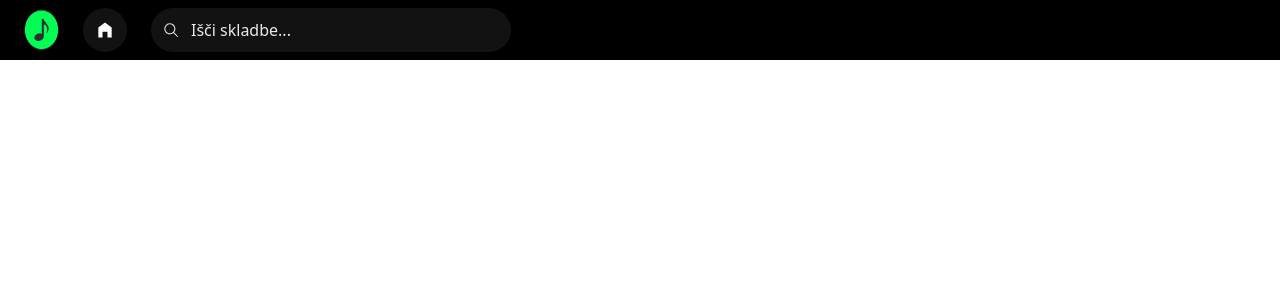
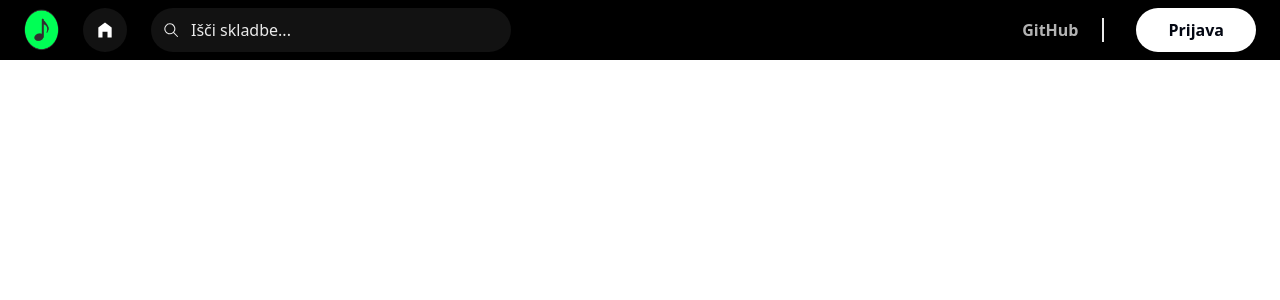
Before and after one commit to janaccc/zvokify-v2, a Next.js app: page / in a window 1280 px wide. Shown: the top 300 px of the page. Built offline with nearby package versions, Linux system fonts and the light colour scheme.

Commit message:
navbar component

```diff
--- a/app/page.tsx
+++ b/app/page.tsx
@@ -2,22 +2,12 @@ import Image from "next/image";
 import Link from "next/link";
 import { GoSearch } from "react-icons/go";
 import { MdHomeFilled } from "react-icons/md";
+import Navbar from "@/components/Navbar"
 
 export default function Home() {
   return (
     <div className="min-h-screen">
-      <nav className="h-15 flex justify-between items-center px-6 fixed top-0 left-0 w-full bg-black z-100">
-        <div className="flex gap-6 items-center">
-          <Image src="/images/zvokifylogo.png" alt="logo" width={35} height={35}/>
-          <Link href="/" className="bg-background w-11 h-11 grid place-items-center text-white rounded-full">
-          <MdHomeFilled size={20}/>
-          </Link>
-            <div className="bg-background flex items-center h-11 w-90 px-3 gap-3 text-primary-text rounded-full">
-              <GoSearch className="text-primary-text shrink-0"/>
-              <input className="height-full w-full outline-none placeholder:text-primary-text" type="text" placeholder="Išči skladbe..."/>
-            </div>
-        </div>
-      </nav>
+        <Navbar/>
     </div>
   );
 }
--- /dev/null
+++ b/components/Navbar.tsx
@@ -0,0 +1,31 @@
+import Image from "next/image";
+import Link from "next/link";
+import { GoSearch } from "react-icons/go";
+import { MdHomeFilled } from "react-icons/md";
+
+function Navbar() {
+    return (
+        <nav className="h-15 flex justify-between items-center px-6 fixed top-0 left-0 w-full bg-black z-100">
+            <div className="flex gap-6 items-center">
+                <Image src="/images/zvokifylogo.png" alt="logo" width={35} height={35} />
+                <Link href="/" className="bg-background w-11 h-11 grid place-items-center text-white rounded-full">
+                    <MdHomeFilled size={20} />
+                </Link>
+                <div className="bg-background flex items-center h-11 w-90 px-3 gap-3 text-primary-text rounded-full">
+                    <GoSearch className="text-primary-text shrink-0" />
+                    <input className="height-full w-full outline-none placeholder:text-primary-text" type="text" placeholder="Išči skladbe..." />
+                </div>
+            </div>
+            <div className="flex items-center gap-8">
+                <div className="flex gap-2 text-secondary-text font-bold border-r-2 border-primary-text pr-6">
+                    <a href="https://github.com/janaccc" className="hover:text-primary-text">GitHub</a>
+                </div>
+                <div>
+                    <Link href="/login" className="h-11 bg-white text-gray-950 rounded-full font-bold hover:bg-secondary-text grid px-8 place-items-center">Prijava</Link>
+                </div>
+            </div>
+        </nav>
+    )
+}
+
+export default Navbar;
```
